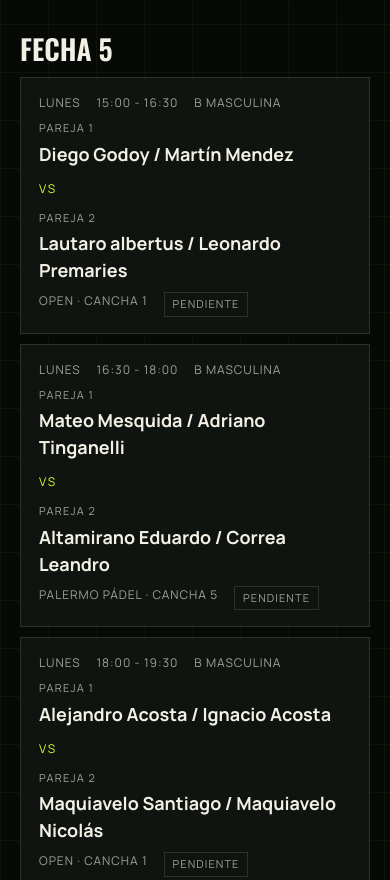
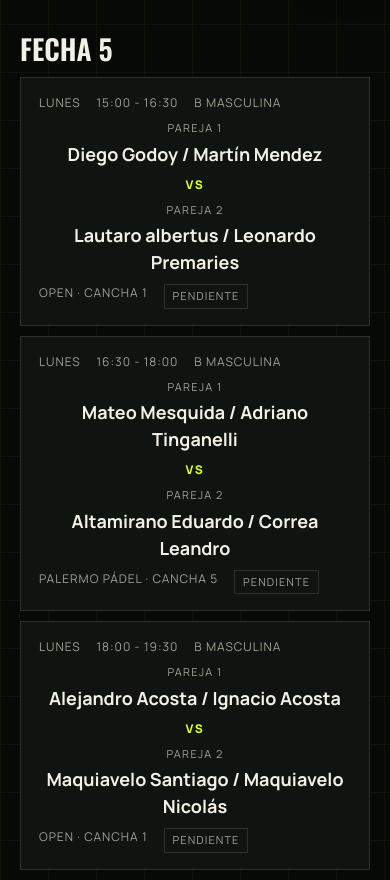
Before and after one commit to diazdiegok/liga-fb, an Astro site: page /liga-fb/fixture in a window 390 px wide. Shown: the part 840-1720 px from the top of the page. Built offline with nearby package versions, Linux system fonts and the light colour scheme; Astro itself is replaced by a stand-in of ours.

Commit message:
Centra el vs del fixture y resultados, con pareja 2 alineada a la derecha.
Co-authored-by: Cursor <cursoragent@cursor.com>

```diff
--- a/src/pages/fixture.astro
+++ b/src/pages/fixture.astro
@@ -124,12 +124,12 @@ const courts = [...new Set(matches.map((m) => m.venue).filter(Boolean))].sort((a
                       <span>${esc(m.cat)}</span>
                     </div>
                     <div class="fixture-vs">
-                      <div class="pair">
+                      <div class="pair pair-a">
                         <span class="pair-label">Pareja 1</span>
                         <strong>${esc(m.home)}</strong>
                       </div>
-                      <span>vs</span>
-                      <div class="pair">
+                      <span class="vs">vs</span>
+                      <div class="pair pair-b">
                         <span class="pair-label">Pareja 2</span>
                         <strong>${esc(m.away)}</strong>
                       </div>
--- a/src/pages/resultados.astro
+++ b/src/pages/resultados.astro
@@ -81,12 +81,12 @@ const cards = weeks.map((week) => {
                         <span>${esc(m.venue)}${m.court ? ` · ${esc(m.court)}` : ""}</span>
                       </div>
                       <div class="fixture-vs">
-                        <div class="pair">
+                        <div class="pair pair-a">
                           <span class="pair-label">Pareja 1</span>
                           <strong>${esc(m.home)}</strong>
                         </div>
-                        <span>vs</span>
-                        <div class="pair">
+                        <span class="vs">vs</span>
+                        <div class="pair pair-b">
                           <span class="pair-label">Pareja 2</span>
                           <strong>${esc(m.away)}</strong>
                         </div>
--- a/src/styles/global.css
+++ b/src/styles/global.css
@@ -595,13 +595,25 @@ footer strong { color: var(--cream); }
 }
 .fixture-vs {
   display: grid;
-  grid-template-columns: 1fr auto 1fr;
-  gap: 12px;
-  align-items: start;
+  grid-template-columns: minmax(0, 1fr) 44px minmax(0, 1fr);
+  gap: 8px 12px;
+  align-items: center;
   font-size: 18px;
 }
-.fixture-vs > span { color: var(--lime); font-size: 12px; letter-spacing: 0.14em; text-transform: uppercase; align-self: center; }
-.pair { display: grid; gap: 4px; }
+.fixture-vs > .vs {
+  display: grid;
+  place-items: center;
+  color: var(--lime);
+  font-size: 12px;
+  font-weight: 800;
+  letter-spacing: 0.14em;
+  text-transform: uppercase;
+  justify-self: center;
+}
+.pair { display: grid; gap: 4px; min-width: 0; }
+.pair strong { overflow-wrap: anywhere; }
+.pair-a { justify-items: start; text-align: left; }
+.pair-b { justify-items: end; text-align: right; }
 .pair-label {
   color: var(--muted);
   font-size: 11px;
@@ -630,7 +642,12 @@ footer strong { color: var(--cream); }
 .result-card p { color: var(--muted); font-size: 13px; margin: 0; }
 .result-panel { padding-bottom: 48px; }
 @media (max-width: 700px) {
-  .fixture-vs { grid-template-columns: 1fr; }
+  .fixture-vs {
+    grid-template-columns: 1fr;
+    justify-items: center;
+    text-align: center;
+  }
+  .pair-a, .pair-b { justify-items: center; text-align: center; }
 }
 .admin-qr-img {
   width: 320px;
```
